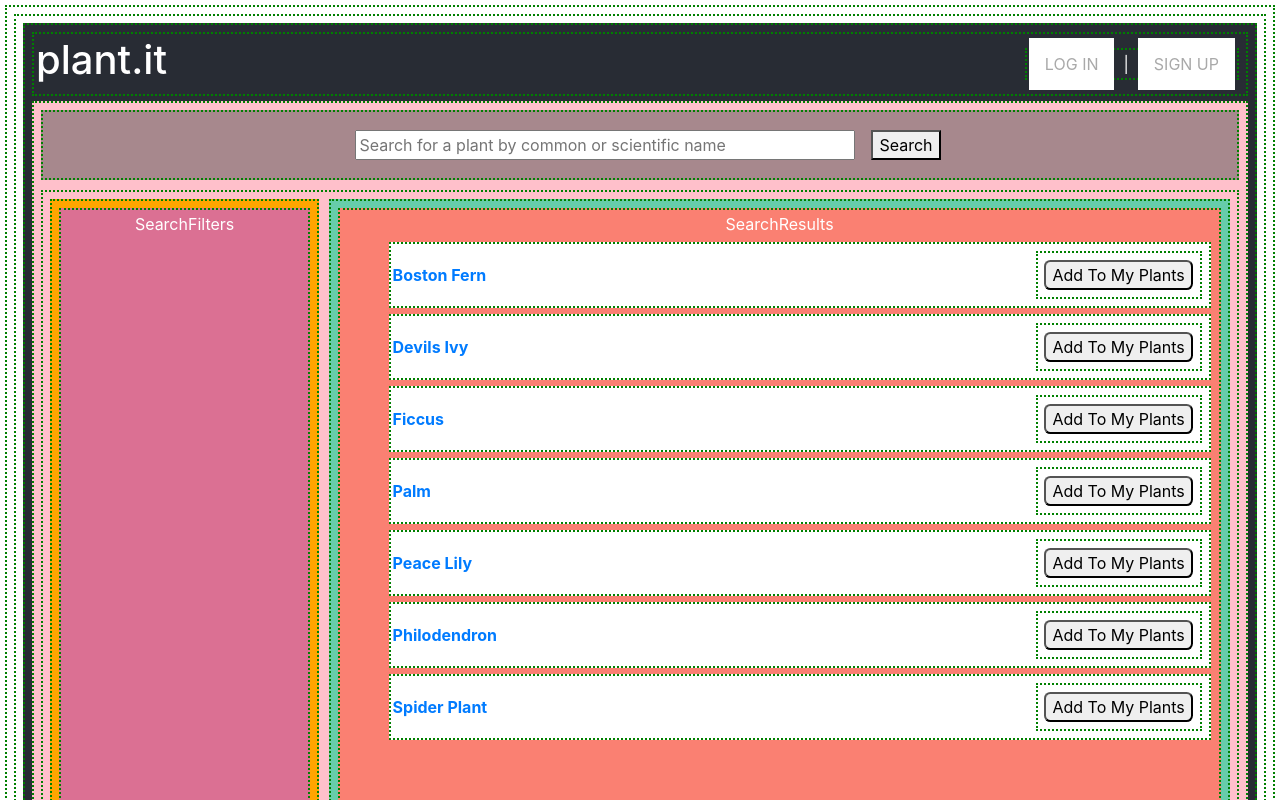
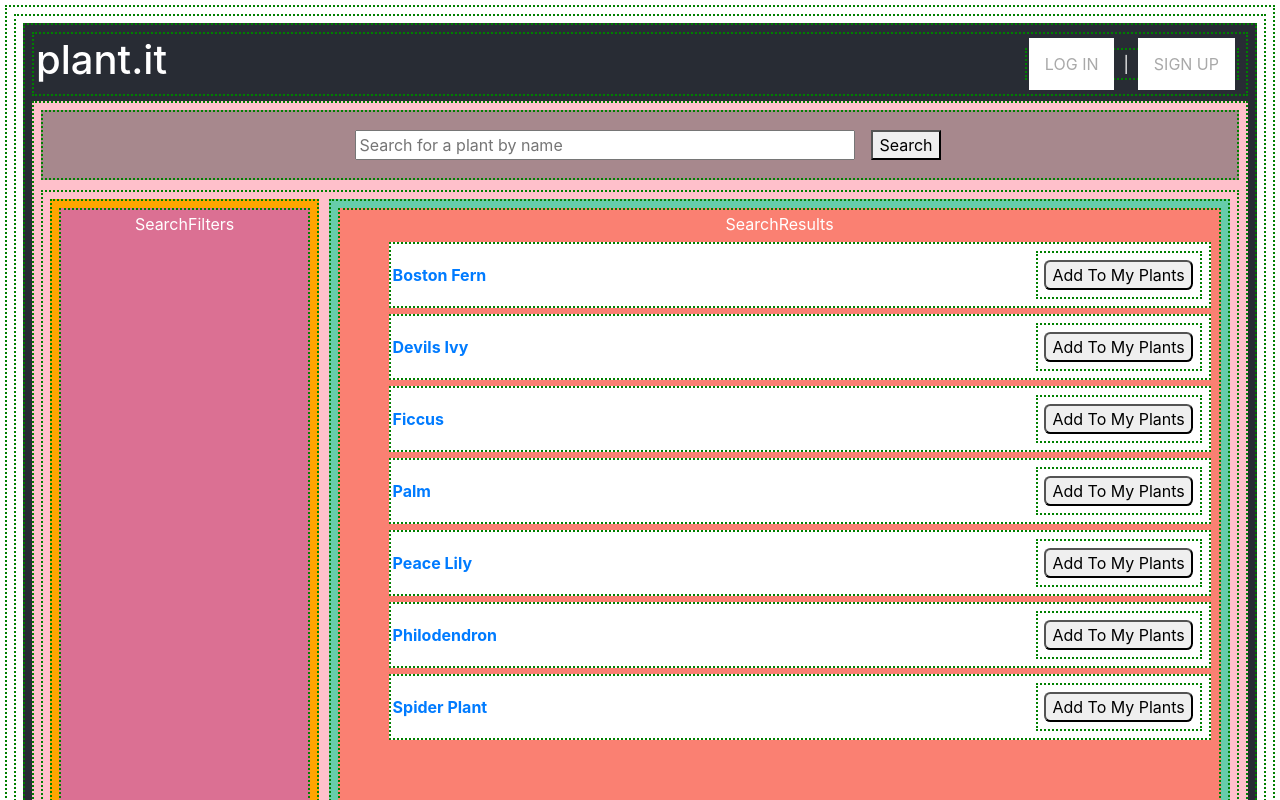
Before and after one commit to franics925/plant.it, a React (Create React App) app: page / in a window 1280 px wide. Shown: the top 800 px of the page. Built offline with nearby package versions, Linux system fonts and the light colour scheme.

Commit message:
reconfigure search as class component and searchbar as function component

```diff
--- a/src/components/Search/Search.jsx
+++ b/src/components/Search/Search.jsx
@@ -1,24 +1,59 @@
-import React from 'react';
+import React, { Component } from 'react';
 import SearchBar from './SearchBar/SearchBar';
 import SearchFilters from './SearchFilters/SearchFilters';
 import SearchResults from './SearchResults/SearchResults';
 import style from './Search.module.css';
+import plantService from '../../utils/plantService';
 
 
-const Search = (props) => (
+const plants=['Spider Plant', 'Philodendron', 'Peace Lily', 'Devils Ivy', 'Ficcus', 'Palm', 'Boston Fern'];
+
+
+class Search extends Component {
+    state = {
+        searchResults: [],
+        query: '',
+    };
+
+    handleSearch = async (event) => {
+        console.log('search button clicked');
+        let searchResults = await plantService.search().then(res => JSON.parse(res));
+
+        this.setState({
+            searchResults: searchResults,
+            // query: this.search.value
+        })
+    };
+
+    handleOnChange = (event) => {
+        console.log('change in search bar')
+        console.log(event.searchValue);
+    };
+
+    render() {
+        return (
             <div className={style.Search}>
-        < SearchBar />
+                < SearchBar
+                    handleSearch={this.handleSearch}
+                    handleOnChange={this.handleOnChange}
+
+                />
                 <div className={style.SearchPanels}>
                     <div className={style.SearchPanelLeft}>
-                < SearchFilters />
+                        < SearchFilters
+
+                        />
                     </div>
                     <div className={style.SearchPanelRight}>
                         < SearchResults
-                    plants={props.plants}
+                            searchResults={this.state.searchResults}
+                            plants={plants}
                         />
                     </div>
                 </div>
             </div>
-);
+        )
+    };
+};
 
 export default Search;
--- a/src/components/Search/SearchBar/SearchBar.js
+++ b/src/components/Search/SearchBar/SearchBar.js
@@ -1,49 +1,24 @@
-import React, { Component } from 'react';
+import React from 'react';
 import style from './SearchBar.module.css';
-import plantService from '../../../utils/plantService';
-
 // import { directive } from '@babel/types';
 
-class SearchBar extends Component {
-    state = {
-        results: [],
-        searchValue:'',
-    };
+const SearchBar = (props) => {
 
-    handleSearch = async (event) => {
-        console.log('search button clicked');
-        let results = await plantService.search().then(res => JSON.parse(res));
-
-        this.setState({
-            results,
-            searchValue: ''
-        })
-    };
-
-    handleOnChange = (event) => {
-        console.log('change in search bar')
-        console.log(event.searchValue);
-    };
-
-    render() {
-        return (
-            <div className={style.SearchBar}>
+    return (
+        <div className={style.SearchBar}>
                 <input
-                    name="text"
-                    type="text"
-                    placeholder="Search for a plant by common or scientific name"
-                    onChange={event => this.handleOnChange(event)}
-                    value={this.state.searchValue}
+                    placeholder="Search for a plant by name"
+                    onChange={event => props.handleOnChange(event)}
                 />
                 <button
                     className="SearchButton"
-                    onClick={this.handleSearch}
+                    onClick={props.handleSearch}
                 >
                 Search
                 </button>
-            </div>
-        )
-    };
+        </div>
+
+    );
 };
 
 export default SearchBar;
--- a/src/components/Search/SearchResults/SearchResults.js
+++ b/src/components/Search/SearchResults/SearchResults.js
@@ -3,6 +3,7 @@ import style from './SearchResults.module.css';
 // import About from '../../About/About';
 
 const SearchResults = (props) => (
+    // const listItems = props.searchResults.map((d) => <li key={d.id}>{d.common_name}</li>);
     <div className={style.SearchResults}>
         SearchResults<br/>
         {/* < About /> */}
@@ -20,6 +21,7 @@ const SearchResults = (props) => (
                     </div>
                 </div>
             )}
+            {/* {props.searchResults[0]} */}
         </ul>
     </div>
 )
--- a/src/pages/App/App.js
+++ b/src/pages/App/App.js
@@ -9,26 +9,12 @@ import SignupPage from '../SignupPage/SignupPage';
 import userService from '../../utils/userService';
 import LoginPage from '../LoginPage/LoginPage';
 
-
-const plants=['Spider Plant', 'Philodendron', 'Peace Lily', 'Devils Ivy', 'Ficcus', 'Palm', 'Boston Fern'];
-
 class App extends Component{
   state = {
     SearchValue: '',
     plants: [],
+    user: userService.getUser()
   }
-
-  makeApiCall = searchInput => {
-      // var searchUrl = `https://www.themealdb.com/api/json/v1/1/search.php?s=${searchInput}`;
-      // fetch(searchUrl)
-      // .then(response => {
-      // return response.json();
-      // })
-      // .then(jsonData => {
-      // console.log(jsonData);
-
-      // });
-  };
 
   componentDidMount() {
     fetch('')
@@ -44,6 +30,11 @@ class App extends Component{
     this.setState({user: userService.getUser()});
   }
 
+  handleLogout = () => {
+    userService.logout();
+    this.setState({ user: null });
+  }
+
   render() {
     return (
       <div>
@@ -55,27 +46,22 @@ class App extends Component{
               <Search
                 handleLogout={this.handleLogout}
                 user={this.state.user}
-                plants ={plants}
               />
             }/>
 
-            {/* <div className="Search">
-              < Search
-                plants={plants}
+            <Route exact path='/user' render={() => (
+              <User
+                user={this.state.user}
               />
-            </div> */}
-
-            <Route exact path='/user' render={() => (
-              <User/>
             )}/>
 
+            }/>
             <Route exact path='/signup' render={({ history }) =>
               <SignupPage
                 history={history}
                 handleSignupOrLogin={this.handleSignupOrLogin}
               />
             }/>
-
             <Route exact path='/login' render={({ history }) =>
               <LoginPage
                 history={history}
@@ -91,3 +77,21 @@ class App extends Component{
 }
 
 export default App;
+
+
+
+
+
+
+
+  // makeApiCall = searchInput => {
+  //     // var searchUrl = `https://www.themealdb.com/api/json/v1/1/search.php?s=${searchInput}`;
+  //     // fetch(searchUrl)
+  //     // .then(response => {
+  //     // return response.json();
+  //     // })
+  //     // .then(jsonData => {
+  //     // console.log(jsonData);
+
+  //     // });
+  // };
```
Lines whose indentation alone changed are shown as unchanged.
